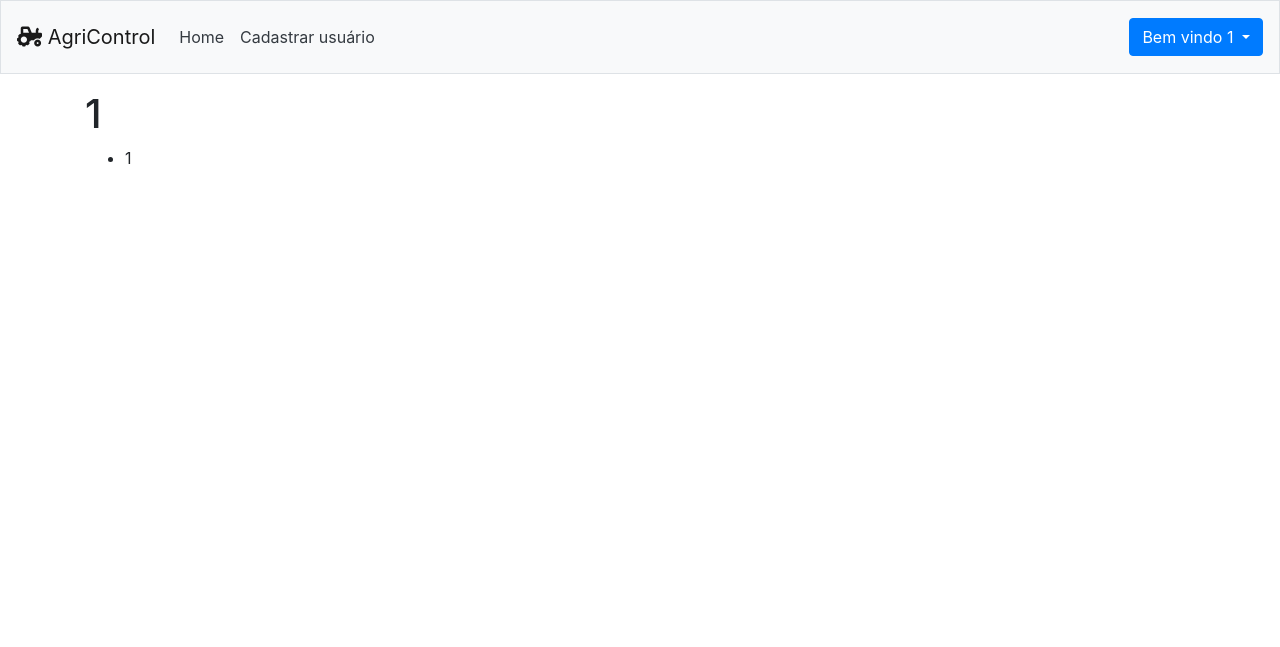
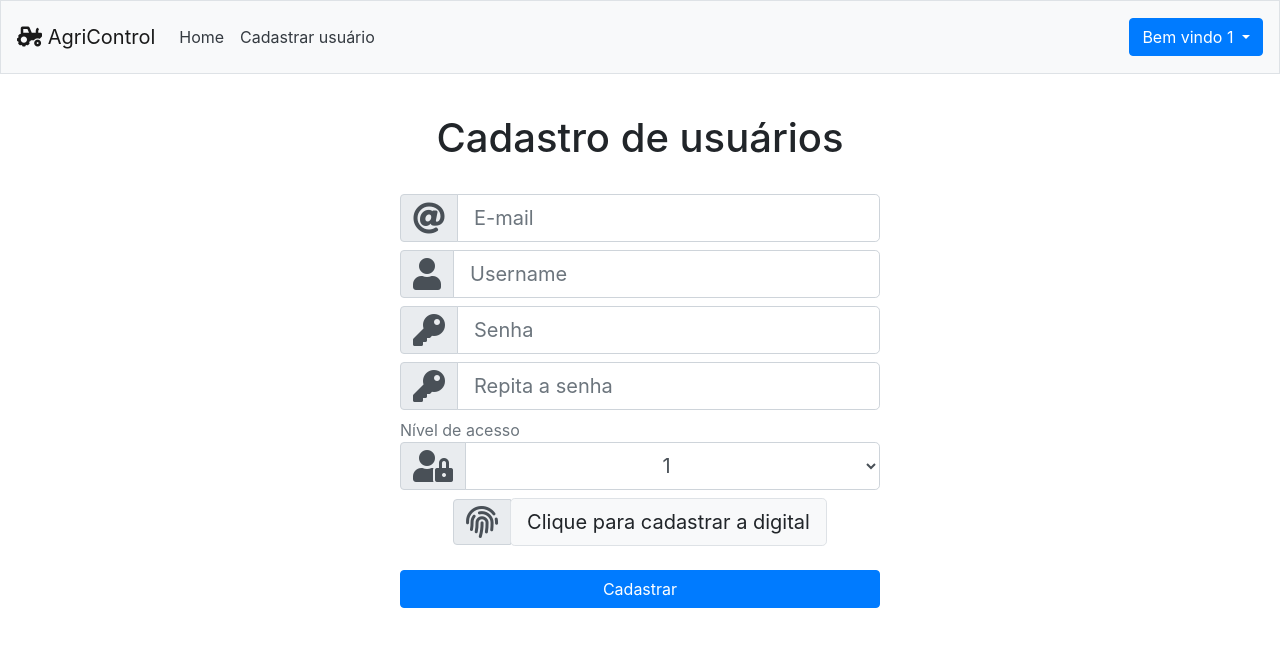
Before and after one commit to J-Yoharu/agricontrol, a Flask app: page /register in a window 1280 px wide. Shown: the top 647 px of the page. Run offline with Flask 2, Linux system fonts and the light colour scheme; the visitor is signed in with stand-in values (Sample User, id 1); some libraries are stand-ins or nearby versions.

Commit message:
feita a criação do form  de registro e atualizada tabela de usuários

```diff
--- a/App/Controllers/routes.py
+++ b/App/Controllers/routes.py
@@ -3,6 +3,8 @@ from flask import render_template,request,redirect,url_for,session
 from markupsafe import escape
 from App import app,db
 from App.Templates.Components.formLogin import LoginForm
+from App.Templates.Components.formRegister import RegisterForm
+
 import os,os.path
 from App.Models.User import  User
 
@@ -54,9 +56,12 @@ def logout():
     return redirect(url_for('login'))
 
 # register route
-@app.route("/register")
+@app.route("/register", methods =['POST','GET'])
 def register():
-    return render_template('register.html', user = escape(session['username']))
+    form = RegisterForm()
+    if form.validate_on_submit():
+        return "OK"
+    return render_template('register.html', form = form, user = escape(session['username']))
 
 @app.route("/create")
 def create():
--- a/App/Models/User.py
+++ b/App/Models/User.py
@@ -6,12 +6,16 @@ class User(db.Model):
     id = db.Column(db.Integer, primary_key=True)
     username = db.Column('username',db.String, unique=True)
     password = db.Column(db.String)
+    nivelAcesso = db.Column(db.Integer)
+    email = db.Column(db.String)
     name = db.Column(db.String)
     fingerimage = db.Column(db.String)
 
     def __init__(self, username, password, name, fingerimage):
         self.username = username
         self.password = password
+        self.nivelAcesso = nivelAcesso
+        self.email = email
         self.name = name
         self.fingerimage = fingerimage
 
--- /dev/null
+++ b/App/Templates/Components/formRegister.py
@@ -0,0 +1,10 @@
+from flask_wtf import FlaskForm
+from wtforms import StringField, PasswordField, FileField, SelectField
+from wtforms.validators import DataRequired
+
+class RegisterForm(FlaskForm):
+    username = StringField("username", validators = [DataRequired()])
+    password = PasswordField("Senha")
+    image = FileField("image", validators = [DataRequired()])
+    email = StringField("email",validators = [DataRequired()])
+    nivel = SelectField("Nível de acesso", choices=["1","2","3"])
--- a/App/Templates/register.html
+++ b/App/Templates/register.html
@@ -1,11 +1,135 @@
 {%extends 'app_auth.html'%} //herança
 {% block title %} {{super()}} - register {%endblock%}
 {%block content%}
-<h1>{{ user }}</h1>
-<ul>
-    {%for item in user%}
-        <li>{{item}}</li>
-    {%endfor%}
-</ul>
+<div class="wrapper d-flex justify-content-center align-items-center p-0 m-0">
+    <div class="row" >
+        <div class="col col-md-auto">
+            <div class="d-flex justify-content-center m-4"> <h1>Cadastro de usuários</h1> </div>
+
+            <form style="width:30rem" method="POST" action="" enctype="multipart/form-data" novalidate>
+                {{form.csrf_token}}
+                {% if errorBd %}
+
+                <div class="col-auto p-0 text-center">
+                  <div class="alert alert-primary alert-dismissible fade show" role="alert">
+                    <button type="button" class="close" data-dismiss="alert" aria-label="Close">
+                      <span aria-hidden="true">&times;</span>
+                      <span class="sr-only">Close</span>
+                    </button>
+                     {{ errorBd }}
+                  </div>
+                </div>
+                {% endif %}
+
+                <div class="col p-0">
+
+                    {% if form.errors.email %}
+                      {% for error in form.errors.email %}
+                        <small id="emailHelp" class="form-text text-muted m-0 p-0"> {{ error }} </small>
+                      {% endfor %}
+                    {% endif %}
+                    <div class="input-group mb-2">
+                      <div class="input-group-prepend">
+                        <div class="input-group-text"> <i class="fa fa-2x fa-at"></i> </div>
+                      </div>
+                      {{form.email(class="form-control form-control-lg", placeholder="E-mail")}}
+                    </div>
+
+                </div>
+
+                <div class="col-auto p-0">
+                    {% if form.errors.username %}
+                      {% for error in form.errors.username %}
+                            <small id="emailHelp" class="form-text text-muted m-0 p-0"> {{error}} </small>
+                        {% endfor %}
+                    {% endif %}
+                    <div class="input-group mb-2">
+                      <div class="input-group-prepend">
+                        <div class="input-group-text"> <i class="fa fa-2x fa-user"></i> </div>
+                      </div>
+                      {{form.username(class="form-control form-control-lg", placeholder="Username")}}
+                    </div>
+
+                </div>
+
+                <div class="col p-0">
+
+                    {% if form.errors.password %}
+                      {% for error in form.errors.password %}
+                        <small id="emailHelp" class="form-text text-muted m-0 p-0"> {{ error }} </small>
+                      {% endfor %}
+                    {% endif %}
+                    <div class="input-group mb-2">
+                      <div class="input-group-prepend">
+                        <div class="input-group-text"> <i class="fa fa-2x fa-key"></i> </div>
+                      </div>
+                      {{form.password(class="form-control form-control-lg", placeholder="Senha")}}
+                    </div>
+
+                </div>
+
+                <div class="col p-0">
+
+                    {% if form.errors.password %}
+                      {% for error in form.errors.password %}
+                        <small id="emailHelp" class="form-text text-muted m-0 p-0"> {{ error }} </small>
+                      {% endfor %}
+                    {% endif %}
+                    <div class="input-group mb-2">
+                      <div class="input-group-prepend">
+                        <div class="input-group-text"> <i class="fa fa-2x fa-key"></i> </div>
+                      </div>
+                      {{form.password(class="form-control form-control-lg", placeholder="Repita a senha")}}
+                    </div>
+
+                </div>
+
+                <div class="col p-0">
+
+                    {% if form.errors.nivel %}
+                      {% for error in form.errors.nivel %}
+                        <small id="emailHelp" class="form-text text-muted m-0 p-0"> {{ error }} </small>
+                      {% endfor %}
+                    {% endif %}
+                    <span id="emailHelp" class="form-text text-muted m-0 p-0"> Nível de acesso </span>
+                    <div class="input-group mb-2">
+                      <div class="input-group-prepend">
+                        <div class="input-group-text"> <i class="fa fa-2x fa-user-lock"></i> </div>
+                      </div>
+                      {{form.nivel(class="form-control form-control-lg text-center", placeholder="Senha")}}
+                    </div>
+
+                </div>
+
+                <div class="col-auto p-0 text-center">
+
+                    {% if form.errors.image %}
+                      {% for error in form.errors.image %}
+                        <small id="emailHelp" class="form-text text-muted m-0 p-0"> {{ error }} </small>
+                      {% endfor %}
+                    {% endif %}
+
+                    <div class="input-group d-flex justify-content-center align-items-center">
+                      <div class="input-group-prepend">
+                        <div class="input-group-text"> <i class="fa fa-2x fa-fingerprint"></i> </div>
+                      </div>
+                      <label for="inputFile" class="form-control-lg p-0 m-0">
+                        <span class="btn btn-lg btn-light border" style="cursor:pointer">Clique para cadastrar a digital</span>
+                      </label>
+                      {{form.image(id="inputFile", class="d-none")}}
+                    </div>
+
+                    <div class="mb-4 d-flex justify-content-center align-items-center">
+                        <span id='fileName'></span>
+                    </div>
+
+                </div>
+
+                <button type="submit" class="btn btn-block btn-primary">Cadastrar</button>
+
+              </form>
+        </div>
+    </div>
+</div>
 
 {%endblock%}
```
Also changed, not shown: migrations/versions/3070b599c7fe_.py (added, +30 -0 lines).
